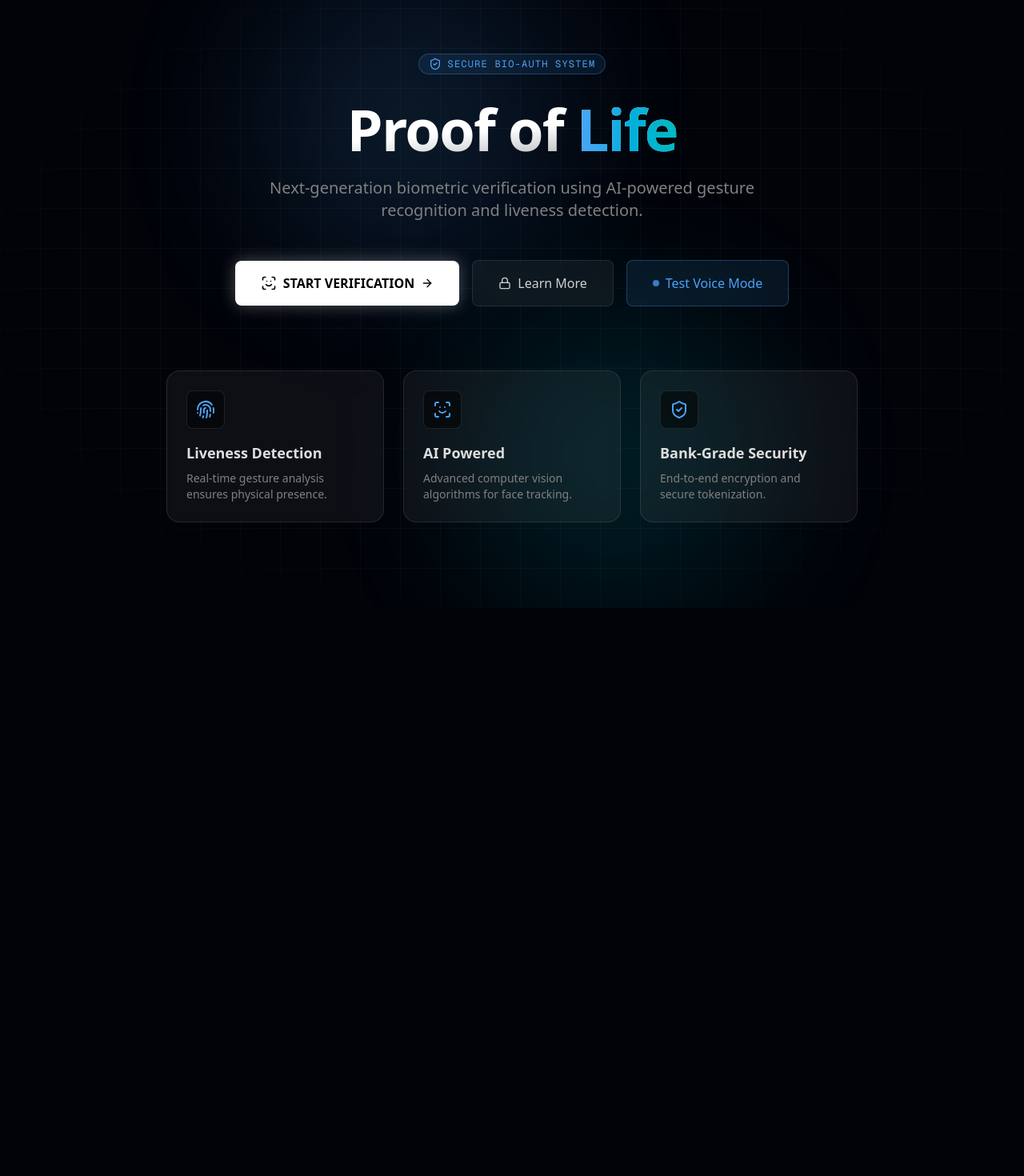
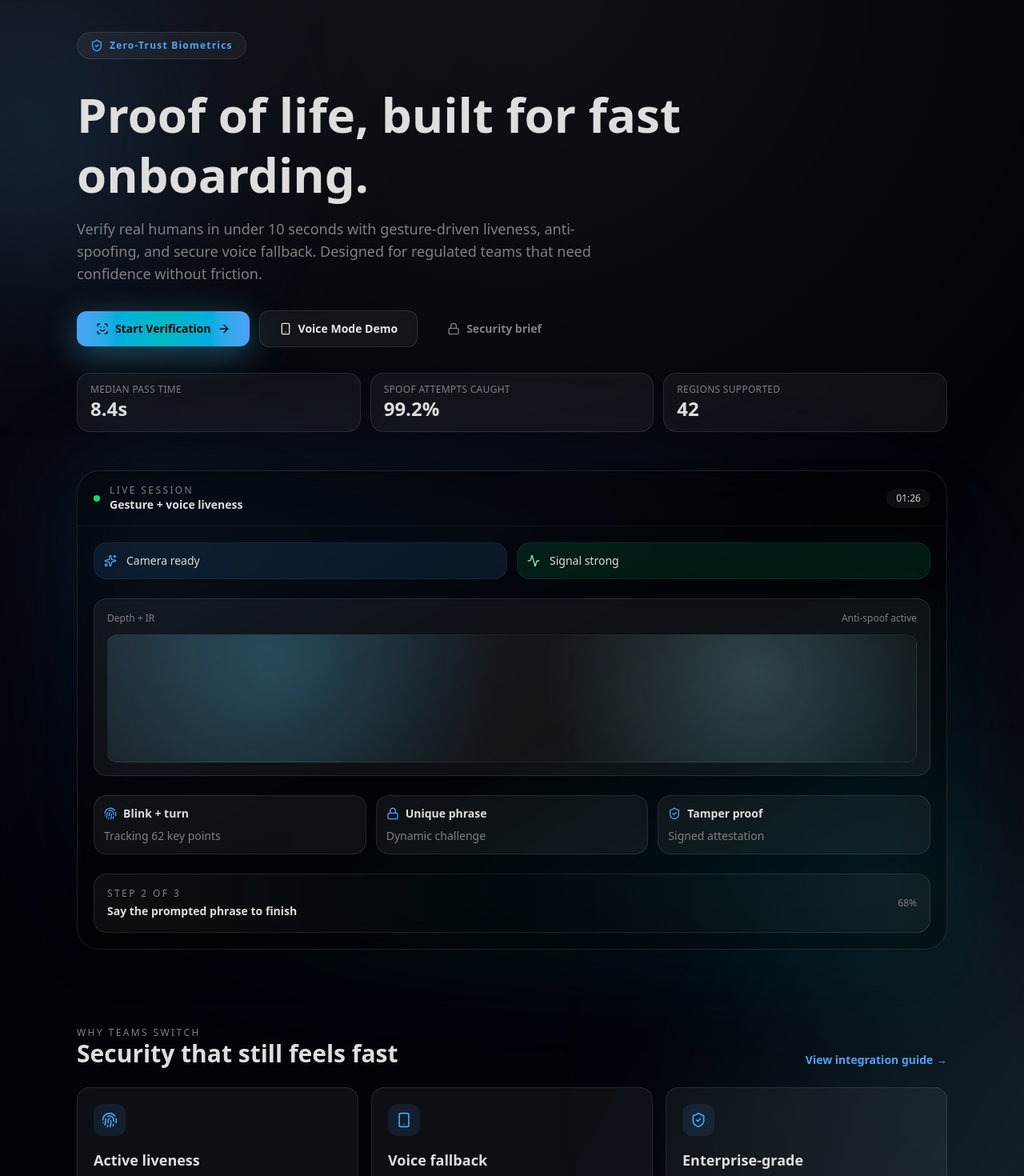
Before and after one commit to yugaaank/clearView, a Next.js app: page / in a window 1280 px wide. Shown: the part 40-1510 px from the top of the page at 80% size. Before the commit the page ends 800 px from the top, so only its background shows below. Built offline with nearby package versions, Linux system fonts and the light colour scheme.

Commit message:
changede ui

```diff
--- a/app/page.tsx
+++ b/app/page.tsx
@@ -2,103 +2,243 @@
 
 import Link from 'next/link';
 import { motion } from 'framer-motion';
-import { ShieldCheck, ScanFace, Lock, ArrowRight, Fingerprint } from 'lucide-react';
-// Button import removed as we use custom buttons
-// Wait, I haven't added button component from shadcn yet. I will use standard HTML button or simple custom one if shadcn is missing.
-// Actually, `npx shadcn@latest init` installs `lib/utils` but doesn't add components unless `shadcn add` is run.
-// I should use standard Tailwind classes or my own Button component.
-// I'll stick to standard Tailwind for simplicity and speed.
+import {
+  ShieldCheck,
+  ScanFace,
+  Lock,
+  ArrowRight,
+  Fingerprint,
+  Activity,
+  Sparkles,
+  Smartphone,
+} from 'lucide-react';
 
 export default function Home() {
   return (
-    <main className="min-h-screen flex flex-col items-center justify-center relative overflow-hidden bg-background text-foreground">
-      {/* Background Effects */}
-      <div className="absolute inset-0 z-0">
-        <div className="absolute top-0 left-1/4 w-96 h-96 bg-neon-blue/20 rounded-full blur-[100px] animate-pulse" />
-        <div className="absolute bottom-0 right-1/4 w-96 h-96 bg-neon-cyan/20 rounded-full blur-[100px] animate-pulse delay-1000" />
-        <div className="absolute inset-0 bg-[linear-gradient(rgba(255,255,255,0.03)_1px,transparent_1px),linear-gradient(90deg,rgba(255,255,255,0.03)_1px,transparent_1px)] bg-[size:50px_50px] [mask-image:radial-gradient(ellipse_60%_60%_at_50%_50%,#000_70%,transparent_100%)]" />
+    <main className="relative min-h-screen overflow-hidden bg-background text-foreground">
+      <div className="pointer-events-none absolute inset-0">
+        <div className="absolute -left-32 top-10 h-80 w-80 rounded-full bg-neon-blue/20 blur-[120px]" />
+        <div className="absolute -right-24 bottom-10 h-96 w-96 rounded-full bg-neon-cyan/15 blur-[140px]" />
+        <div className="absolute inset-0 bg-[radial-gradient(circle_at_top,_rgba(255,255,255,0.06),transparent_45%),linear-gradient(120deg,rgba(255,255,255,0.04)_0%,transparent_30%,transparent_70%,rgba(255,255,255,0.08)_100%)]" />
       </div>
 
-      <div className="z-10 container mx-auto px-4 text-center max-w-4xl">
+      <div className="relative mx-auto max-w-6xl px-4 pb-20 pt-14 sm:px-6 lg:px-8 lg:pt-20">
+        <div className="grid items-center gap-12 lg:grid-cols-[1.05fr,0.95fr]">
+          <div className="space-y-8">
             <motion.div
-          initial={{ opacity: 0, y: 20 }}
+              initial={{ opacity: 0, y: 10 }}
               animate={{ opacity: 1, y: 0 }}
-          transition={{ duration: 0.8 }}
-          className="inline-flex items-center gap-2 px-3 py-1 rounded-full border border-neon-blue/30 bg-neon-blue/10 text-neon-blue mb-8 backdrop-blur-md"
+              transition={{ duration: 0.6 }}
+              className="inline-flex items-center gap-2 rounded-full border border-white/10 bg-white/5 px-4 py-2 text-xs font-semibold tracking-widest text-neon-blue backdrop-blur"
             >
-          <ShieldCheck className="w-4 h-4" />
-          <span className="text-xs font-mono uppercase tracking-widest">Secure Bio-Auth System</span>
+              <ShieldCheck className="h-4 w-4" />
+              <span>Zero-Trust Biometrics</span>
             </motion.div>
 
-        <motion.h1
-          initial={{ opacity: 0, scale: 0.9 }}
-          animate={{ opacity: 1, scale: 1 }}
-          transition={{ duration: 0.8, delay: 0.2 }}
-          className="text-5xl md:text-7xl font-bold tracking-tight mb-6 bg-clip-text text-transparent bg-gradient-to-br from-white via-white to-white/50"
+            <motion.div
+              initial={{ opacity: 0, y: 10 }}
+              animate={{ opacity: 1, y: 0 }}
+              transition={{ duration: 0.7, delay: 0.05 }}
+              className="space-y-4"
             >
-          Proof of <span className="text-transparent bg-clip-text bg-gradient-to-r from-neon-blue to-neon-cyan">Life</span>
-        </motion.h1>
+              <h1 className="text-4xl font-bold leading-tight sm:text-5xl lg:text-6xl">
+                Proof of life, built for fast onboarding.
+              </h1>
+              <p className="max-w-2xl text-base text-muted-foreground sm:text-lg">
+                Verify real humans in under 10 seconds with gesture-driven liveness, anti-spoofing, and secure voice fallback. Designed for regulated teams that need confidence without friction.
+              </p>
+            </motion.div>
 
-        <motion.p
-          initial={{ opacity: 0 }}
-          animate={{ opacity: 1 }}
-          transition={{ duration: 0.8, delay: 0.4 }}
-          className="text-lg md:text-xl text-muted-foreground mb-12 max-w-2xl mx-auto"
+            <motion.div
+              initial={{ opacity: 0, y: 10 }}
+              animate={{ opacity: 1, y: 0 }}
+              transition={{ duration: 0.7, delay: 0.1 }}
+              className="flex flex-col gap-3 sm:flex-row sm:items-center"
             >
-          Next-generation biometric verification using AI-powered gesture recognition and liveness detection.
-        </motion.p>
+              <Link href="/verify" className="group w-full sm:w-auto">
+                <span className="relative inline-flex w-full items-center justify-center gap-2 overflow-hidden rounded-xl bg-gradient-to-r from-neon-blue via-neon-cyan to-neon-blue px-6 py-3 text-sm font-semibold text-black shadow-[0_10px_40px_rgba(79,209,255,0.35)] transition duration-200 ease-out hover:scale-[1.01]">
+                  <ScanFace className="h-4 w-4" />
+                  Start Verification
+                  <ArrowRight className="h-4 w-4 transition-transform duration-200 group-hover:translate-x-1" />
+                </span>
+              </Link>
+              <Link
+                href="/voice"
+                className="inline-flex w-full items-center justify-center gap-2 rounded-xl border border-white/10 bg-white/5 px-6 py-3 text-sm font-semibold text-white/90 backdrop-blur transition hover:border-neon-blue/40 hover:bg-white/10 sm:w-auto"
+              >
+                <Smartphone className="h-4 w-4" />
+                Voice Mode Demo
+              </Link>
+              <button className="inline-flex w-full items-center justify-center gap-2 rounded-xl border border-transparent px-6 py-3 text-sm font-semibold text-muted-foreground transition hover:text-foreground sm:w-auto">
+                <Lock className="h-4 w-4" />
+                Security brief
+              </button>
+            </motion.div>
+
+            <motion.div
+              initial={{ opacity: 0, y: 10 }}
+              animate={{ opacity: 1, y: 0 }}
+              transition={{ duration: 0.7, delay: 0.15 }}
+              className="grid gap-3 sm:grid-cols-3"
+            >
+              {[{
+                label: 'Median pass time',
+                value: '8.4s',
+              }, {
+                label: 'Spoof attempts caught',
+                value: '99.2%',
+              }, {
+                label: 'Regions supported',
+                value: '42',
+              }].map((stat) => (
+                <div
+                  key={stat.label}
+                  className="rounded-2xl border border-white/10 bg-white/5 px-4 py-3 text-left backdrop-blur"
+                >
+                  <p className="text-xs uppercase tracking-wide text-muted-foreground">{stat.label}</p>
+                  <p className="text-2xl font-semibold">{stat.value}</p>
+                </div>
+              ))}
+            </motion.div>
+          </div>
 
           <motion.div
             initial={{ opacity: 0, y: 20 }}
             animate={{ opacity: 1, y: 0 }}
-          transition={{ duration: 0.8, delay: 0.6 }}
-          className="flex flex-col sm:flex-row gap-4 justify-center items-center"
+            transition={{ duration: 0.9, delay: 0.15 }}
+            className="relative"
           >
-          <Link href="/verify">
-            <button className="group relative px-8 py-4 bg-white text-black font-bold rounded-lg overflow-hidden transition-all hover:scale-105 active:scale-95 shadow-[0_0_20px_rgba(255,255,255,0.3)] hover:shadow-[0_0_40px_rgba(255,255,255,0.5)]">
-              <div className="absolute inset-0 bg-gradient-to-r from-neon-blue via-neon-cyan to-neon-blue opacity-0 group-hover:opacity-20 transition-opacity duration-300" />
-              <div className="flex items-center gap-2 relative z-10">
-                <ScanFace className="w-5 h-5" />
-                <span>START VERIFICATION</span>
-                <ArrowRight className="w-4 h-4 group-hover:translate-x-1 transition-transform" />
+            <div className="absolute inset-0 rounded-[32px] bg-gradient-to-br from-neon-blue/20 via-transparent to-neon-cyan/25 blur-3xl" />
+            <div className="relative overflow-hidden rounded-[28px] border border-white/10 bg-black/40 shadow-2xl backdrop-blur-xl">
+              <div className="flex items-center justify-between border-b border-white/5 px-5 py-4">
+                <div className="flex items-center gap-3">
+                  <span className="h-2 w-2 rounded-full bg-green-400" />
+                  <div>
+                    <p className="text-xs uppercase tracking-[0.2em] text-muted-foreground">Live session</p>
+                    <p className="text-sm font-semibold">Gesture + voice liveness</p>
                   </div>
-            </button>
-          </Link>
+                </div>
+                <span className="rounded-full bg-white/5 px-3 py-1 text-xs text-white/80">01:26</span>
+              </div>
 
-          <button className="px-8 py-4 rounded-lg bg-white/5 border border-white/10 hover:bg-white/10 transition-colors font-medium text-white/80 flex items-center gap-2 backdrop-blur-sm">
-            <Lock className="w-4 h-4" />
-            <span>Learn More</span>
-          </button>
-
-          <Link href="/voice">
-            <button className="px-8 py-4 rounded-lg bg-neon-blue/10 border border-neon-blue/30 hover:bg-neon-blue/20 transition-colors font-medium text-neon-blue flex items-center gap-2 backdrop-blur-sm">
-              <span className="w-2 h-2 rounded-full bg-neon-blue animate-pulse" />
-              <span>Test Voice Mode</span>
-            </button>
-          </Link>
-        </motion.div>
-
-        {/* Feature Grid */}
-        <motion.div
-          initial={{ opacity: 0 }}
-          animate={{ opacity: 1 }}
-          transition={{ duration: 1, delay: 0.8 }}
-          className="grid grid-cols-1 md:grid-cols-3 gap-6 mt-20 text-left"
+              <div className="space-y-6 px-5 py-5">
+                <div className="grid gap-3 sm:grid-cols-2">
+                  {[{
+                    title: 'Camera ready',
+                    icon: Sparkles,
+                    tone: 'text-neon-blue',
+                    bg: 'bg-neon-blue/10',
+                  }, {
+                    title: 'Signal strong',
+                    icon: Activity,
+                    tone: 'text-green-300',
+                    bg: 'bg-green-400/10',
+                  }].map((item) => (
+                    <div
+                      key={item.title}
+                      className={`flex items-center gap-3 rounded-2xl ${item.bg} border border-white/5 px-3 py-3 text-sm`}
                     >
-          {[
-            { title: "Liveness Detection", icon: Fingerprint, desc: "Real-time gesture analysis ensures physical presence." },
-            { title: "AI Powered", icon: ScanFace, desc: "Advanced computer vision algorithms for face tracking." },
-            { title: "Bank-Grade Security", icon: ShieldCheck, desc: "End-to-end encryption and secure tokenization." }
-          ].map((feature, i) => (
-            <div key={i} className="p-6 rounded-2xl bg-white/5 border border-white/10 hover:border-neon-blue/50 transition-colors backdrop-blur-sm group">
-              <div className="w-12 h-12 rounded-lg bg-black/50 border border-white/10 flex items-center justify-center mb-4 group-hover:scale-110 transition-transform text-neon-blue">
-                <feature.icon className="w-6 h-6" />
-              </div>
-              <h3 className="text-lg font-bold mb-2">{feature.title}</h3>
-              <p className="text-sm text-muted-foreground">{feature.desc}</p>
+                      <item.icon className={`h-4 w-4 ${item.tone}`} />
+                      <span className="font-medium">{item.title}</span>
                     </div>
                   ))}
+                </div>
+
+                <div className="rounded-2xl border border-white/10 bg-white/5 p-4">
+                  <div className="flex items-center justify-between text-xs text-muted-foreground">
+                    <span>Depth + IR</span>
+                    <span>Anti-spoof active</span>
+                  </div>
+                  <div className="mt-3 h-40 rounded-xl bg-[radial-gradient(circle_at_20%_20%,rgba(79,209,255,0.25),transparent_35%),radial-gradient(circle_at_80%_30%,rgba(165,243,252,0.22),transparent_32%),linear-gradient(135deg,rgba(255,255,255,0.06),rgba(0,0,0,0.2))] border border-white/5" />
+                </div>
+
+                <div className="grid gap-3 sm:grid-cols-3">
+                  {[{
+                    title: 'Blink + turn',
+                    desc: 'Tracking 62 key points',
+                    icon: Fingerprint,
+                  }, {
+                    title: 'Unique phrase',
+                    desc: 'Dynamic challenge',
+                    icon: Lock,
+                  }, {
+                    title: 'Tamper proof',
+                    desc: 'Signed attestation',
+                    icon: ShieldCheck,
+                  }].map((item) => (
+                    <div key={item.title} className="rounded-2xl border border-white/10 bg-white/5 p-3 text-sm">
+                      <div className="mb-2 flex items-center gap-2 text-neon-blue">
+                        <item.icon className="h-4 w-4" />
+                        <span className="font-semibold text-foreground">{item.title}</span>
+                      </div>
+                      <p className="text-muted-foreground">{item.desc}</p>
+                    </div>
+                  ))}
+                </div>
+
+                <div className="flex flex-col gap-3 rounded-2xl border border-white/10 bg-gradient-to-r from-white/5 via-white/0 to-white/5 p-4 sm:flex-row sm:items-center sm:justify-between">
+                  <div className="space-y-1">
+                    <p className="text-xs uppercase tracking-[0.2em] text-muted-foreground">Step 2 of 3</p>
+                    <p className="text-sm font-semibold">Say the prompted phrase to finish</p>
+                  </div>
+                  <div className="flex w-full items-center gap-3 sm:w-auto">
+                    <div className="h-2 flex-1 rounded-full bg-white/10">
+                      <div className="h-full w-2/3 rounded-full bg-gradient-to-r from-neon-blue to-neon-cyan" />
+                    </div>
+                    <span className="text-xs text-muted-foreground">68%</span>
+                  </div>
+                </div>
+              </div>
+            </div>
           </motion.div>
+        </div>
+
+        <motion.section
+          initial={{ opacity: 0, y: 20 }}
+          animate={{ opacity: 1, y: 0 }}
+          transition={{ duration: 0.8, delay: 0.2 }}
+          className="mt-16 space-y-6 lg:mt-24"
+        >
+          <div className="flex flex-col items-start justify-between gap-3 sm:flex-row sm:items-end">
+            <div>
+              <p className="text-xs uppercase tracking-[0.2em] text-muted-foreground">Why teams switch</p>
+              <h2 className="text-2xl font-semibold sm:text-3xl">Security that still feels fast</h2>
+            </div>
+            <Link
+              href="/docs"
+              className="text-sm font-semibold text-neon-blue transition hover:text-neon-cyan"
+            >
+              View integration guide →
+            </Link>
+          </div>
+
+          <div className="grid gap-4 sm:grid-cols-2 lg:grid-cols-3">
+            {[{
+              title: 'Active liveness',
+              desc: 'Randomized gestures, blink checks, and depth mapping stop replay attacks before they start.',
+              icon: Fingerprint,
+            }, {
+              title: 'Voice fallback',
+              desc: 'Phone-first customers can verify with a short spoken phrase that rotates per attempt.',
+              icon: Smartphone,
+            }, {
+              title: 'Enterprise-grade',
+              desc: 'SOC2-ready auditing, regional routing, and signed attestations for every session.',
+              icon: ShieldCheck,
+            }].map((feature) => (
+              <div
+                key={feature.title}
+                className="group rounded-2xl border border-white/10 bg-white/5 p-5 transition hover:-translate-y-1 hover:border-neon-blue/40 hover:bg-white/10"
+              >
+                <div className="mb-4 inline-flex h-10 w-10 items-center justify-center rounded-xl bg-neon-blue/10 text-neon-blue">
+                  <feature.icon className="h-5 w-5" />
+                </div>
+                <h3 className="mb-2 text-lg font-semibold">{feature.title}</h3>
+                <p className="text-sm text-muted-foreground leading-relaxed">{feature.desc}</p>
+              </div>
+            ))}
+          </div>
+        </motion.section>
       </div>
     </main>
   );
```
Lines whose indentation alone changed are shown as unchanged.
